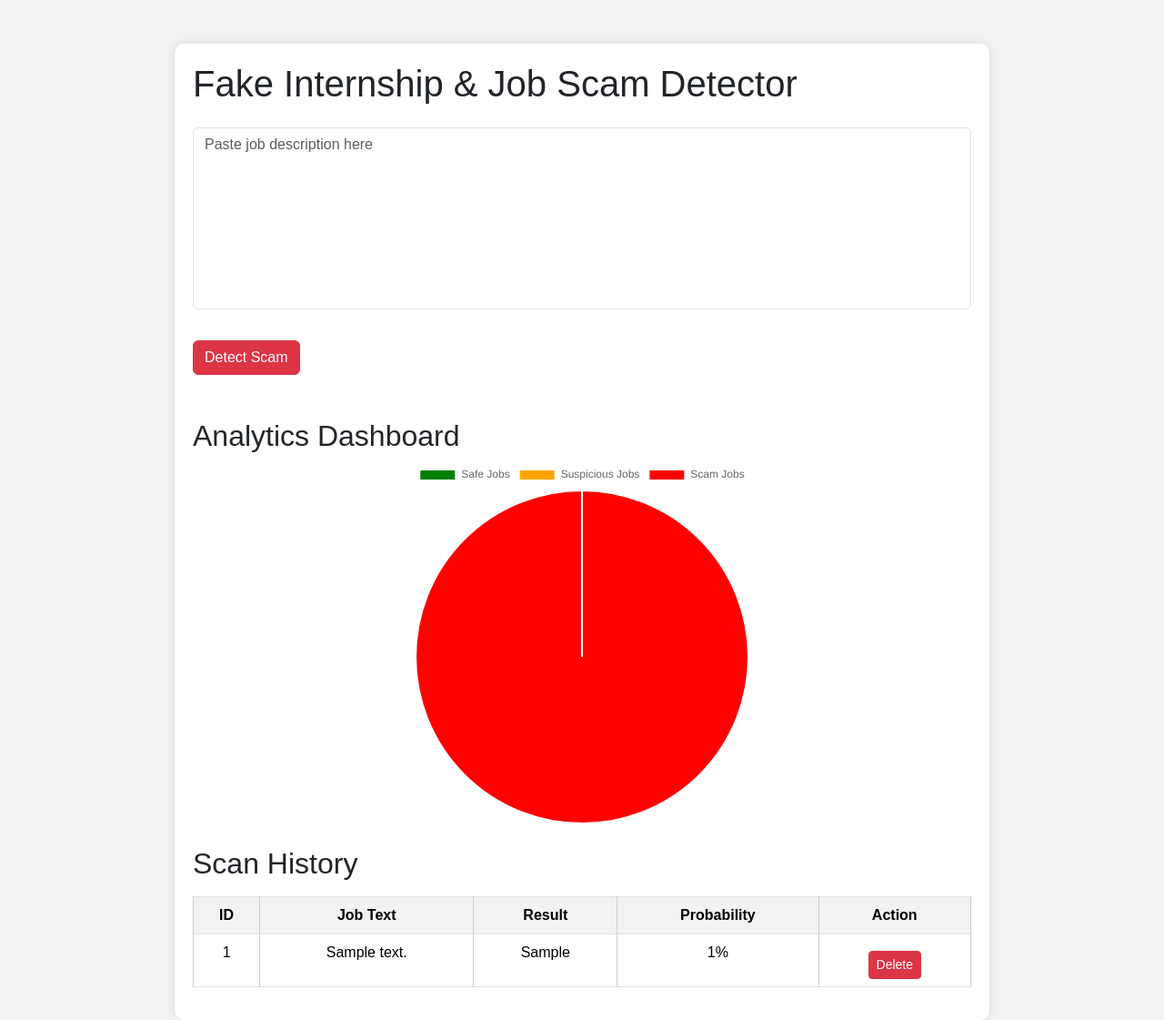
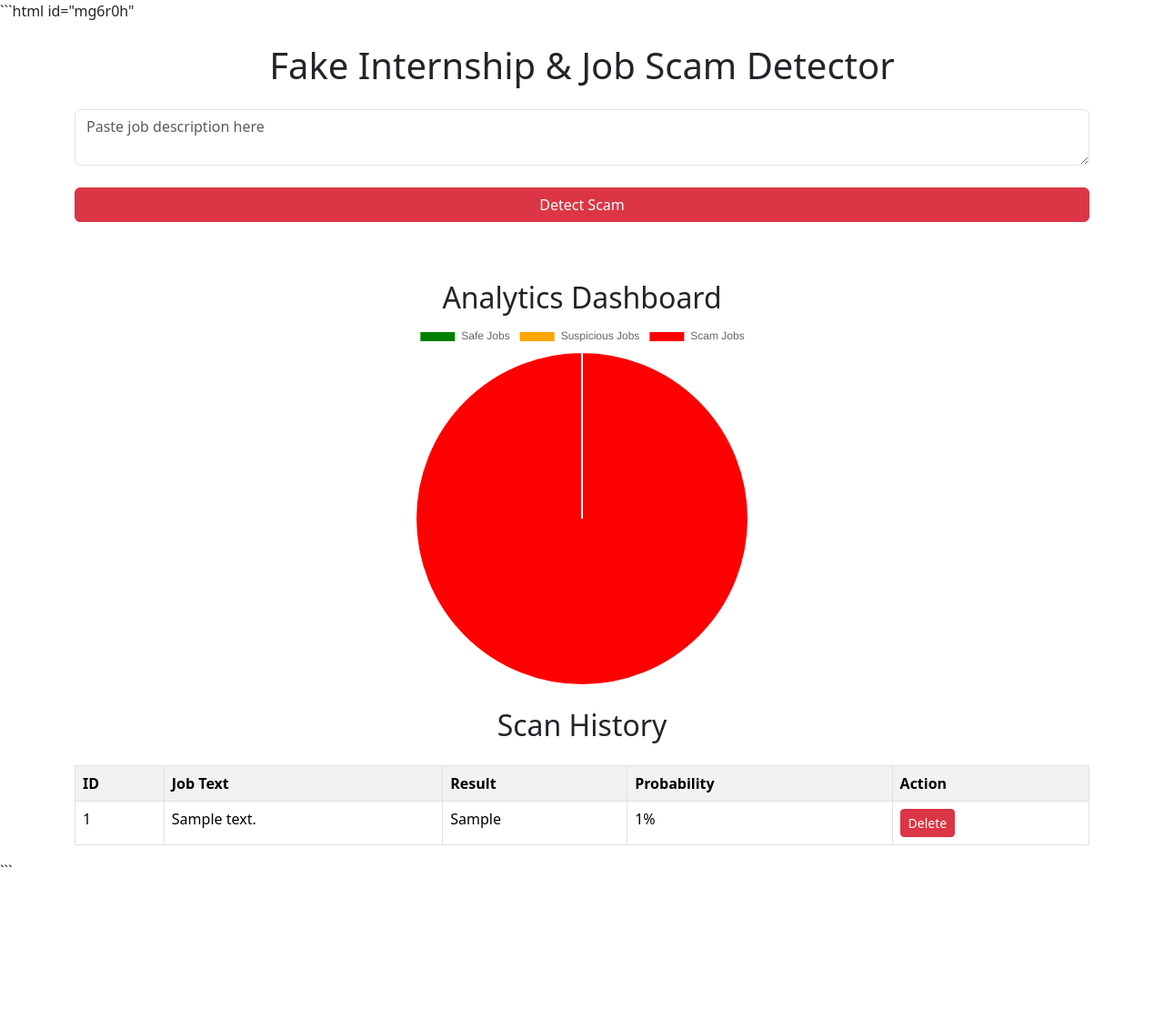
Before and after one commit to nagaraju6626/job-scam-detector, a Flask app: page / in a window 1280 px wide. Shown: the whole page at 91% size. After the commit the page ends 953 px from the top, so only its background shows below. Run offline with Flask 3, Linux system fonts and the light colour scheme; tables that the repository leaves empty hold one stand-in row (values such as "Sample post").

Commit message:
final responsive ui

````diff
--- a/static/style.css
+++ b/static/style.css
@@ -1,168 +1,76 @@
+/* EXTRA MOBILE FIX */
+
+@media screen and (max-width:480px){
+
     body{
 
-    background:#f2f2f2;
-    font-family:Arial;
-    margin:0;
-    padding:0;
+        overflow-x:hidden;
     }
 
     .container{
 
-    width:60%;
-    margin:auto;
-    margin-top:50px;
-    background:white;
-    padding:20px;
-    border-radius:10px;
-    box-shadow:0 0 10px rgba(0,0,0,0.1);
+        width:100% !important;
+        margin:0 !important;
+        margin-top:10px !important;
+        padding:12px !important;
+        border-radius:0 !important;
+        box-sizing:border-box;
     }
 
     textarea{
 
-    width:100%;
-    height:200px;
-    padding:10px;
-    font-size:16px;
-    border:1px solid #ccc;
-    border-radius:5px;
-    resize:none;
-    box-sizing:border-box;
+        width:100% !important;
+        height:140px !important;
+        font-size:14px !important;
     }
 
     button{
 
-    padding:10px 20px;
-    font-size:16px;
-    background:#ff4d4d;
-    color:white;
-    border:none;
-    border-radius:5px;
-    cursor:pointer;
-    margin-top:10px;
+        width:100% !important;
+        padding:12px !important;
+        font-size:15px !important;
     }
 
-button:hover{
+    h1{
 
-    background:#e60000;
-}
-
-.result{
-
-    margin-top:20px;
-    background:#eee;
-    padding:15px;
-    border-radius:10px;
-    overflow-x:auto;
-}
-
-.safe{
-
-    color:green;
-}
-
-.suspicious{
-
-    color:orange;
-}
-
-.high{
-
-    color:red;
-}
-
-table{
-
-    width:100%;
-    border-collapse:collapse;
-    margin-top:20px;
-}
-
-table th,
-table td{
-
-    border:1px solid #ccc;
-    padding:10px;
+        font-size:22px !important;
         text-align:center;
     }
 
-canvas{
+    h2{
 
-    max-width:100%;
-    height:auto !important;
+        font-size:18px !important;
+        text-align:center;
     }
 
-/* MOBILE DEVICES */
+    h3{
 
-@media screen and (max-width:600px){
-
-    .container{
-
-        width:95%;
-        margin-top:20px;
-        padding:15px;
-    }
-
-    textarea{
-
-        height:150px;
-        font-size:14px;
-    }
-
-    button{
-
-        width:100%;
-        font-size:15px;
-    }
-
-    h1,h2,h3{
-
-        font-size:22px;
+        font-size:16px !important;
         text-align:center;
     }
 
     table{
 
-        font-size:12px;
+        display:block;
+        overflow-x:auto;
+        white-space:nowrap;
+        width:100%;
     }
 
-    table th,
-    table td{
+    canvas{
 
-        padding:6px;
+        width:100% !important;
+        height:auto !important;
+    }
+
+    .result{
+
+        padding:10px !important;
+        font-size:14px;
     }
 
     .high{
 
-        font-size:30px;
+        font-size:24px !important;
     }
 }
-
-/* TABLET DEVICES */
-
-@media screen and (min-width:601px) and (max-width:992px){
-
-    .container{
-
-        width:85%;
-    }
-
-    textarea{
-
-        height:180px;
-    }
-
-    button{
-
-        font-size:17px;
-    }
-}
-
-/* LARGE SCREENS */
-
-@media screen and (min-width:993px){
-
-    .container{
-
-        width:70%;
-    }
-}
--- a/templates/index.html
+++ b/templates/index.html
@@ -1,9 +1,13 @@
+```html id="mg6r0h"
 <!DOCTYPE html>
 <html>
 
 <head>
 
     <title>Job Scam Detector</title>
+
+    <!-- Mobile Responsive -->
+    <meta name="viewport" content="width=device-width, initial-scale=1.0">
 
     <!-- Bootstrap -->
     <link href="https://cdn.jsdelivr.net/npm/bootstrap@5.3.3/dist/css/bootstrap.min.css" rel="stylesheet">
@@ -18,9 +22,9 @@
 
 <body>
 
-<div class="container mt-5">
+<div class="container mt-4">
 
-    <h1 class="mb-4">
+    <h1 class="mb-4 text-center">
         Fake Internship & Job Scam Detector
     </h1>
 
@@ -35,7 +39,7 @@
 
         <br>
 
-        <button type="submit" class="btn btn-danger">
+        <button type="submit" class="btn btn-danger w-100">
             Detect Scam
         </button>
 
@@ -50,21 +54,33 @@
 
         {% if result.result == "Looks Safe" %}
 
-            <h2 class="safe">{{ result.result }}</h2>
+            <h2 class="safe text-center">
+                {{ result.result }}
+            </h2>
 
         {% elif result.result == "Suspicious Job Post" %}
 
-            <h2 class="suspicious">{{ result.result }}</h2>
+            <h2 class="suspicious text-center">
+                {{ result.result }}
+            </h2>
 
         {% else %}
 
-            <h2 class="high">{{ result.result }}</h2>
+            <h2 class="high text-center">
+                {{ result.result }}
+            </h2>
 
         {% endif %}
 
-        <p><strong>Scam Score:</strong> {{ result.score }}</p>
+        <p>
+            <strong>Scam Score:</strong>
+            {{ result.score }}
+        </p>
 
-        <p><strong>Scam Probability:</strong> {{ result.percentage }}%</p>
+        <p>
+            <strong>Scam Probability:</strong>
+            {{ result.percentage }}%
+        </p>
 
         <!-- Scam Words -->
         <h3>Detected Scam Words:</h3>
@@ -115,9 +131,11 @@
     <br>
 
     <!-- Dashboard -->
-    <h2>Analytics Dashboard</h2>
+    <h2 class="text-center">
+        Analytics Dashboard
+    </h2>
 
-    <div style="width:400px; margin:auto;">
+    <div style="width:100%; max-width:400px; margin:auto;">
 
         <canvas id="scamChart"></canvas>
 
@@ -161,6 +179,13 @@
 
             }]
 
+        },
+
+        options: {
+
+            responsive: true,
+            maintainAspectRatio: true
+
         }
 
     });
@@ -170,7 +195,11 @@
     <br>
 
     <!-- History Table -->
-    <h2>Scan History</h2>
+    <h2 class="text-center">
+        Scan History
+    </h2>
+
+    <div class="table-responsive">
 
         <table class="table table-bordered table-striped mt-3">
 
@@ -213,6 +242,9 @@
 
     </div>
 
+</div>
+
 </body>
 
 </html>
+```
````
Lines whose indentation alone changed are shown as unchanged.
